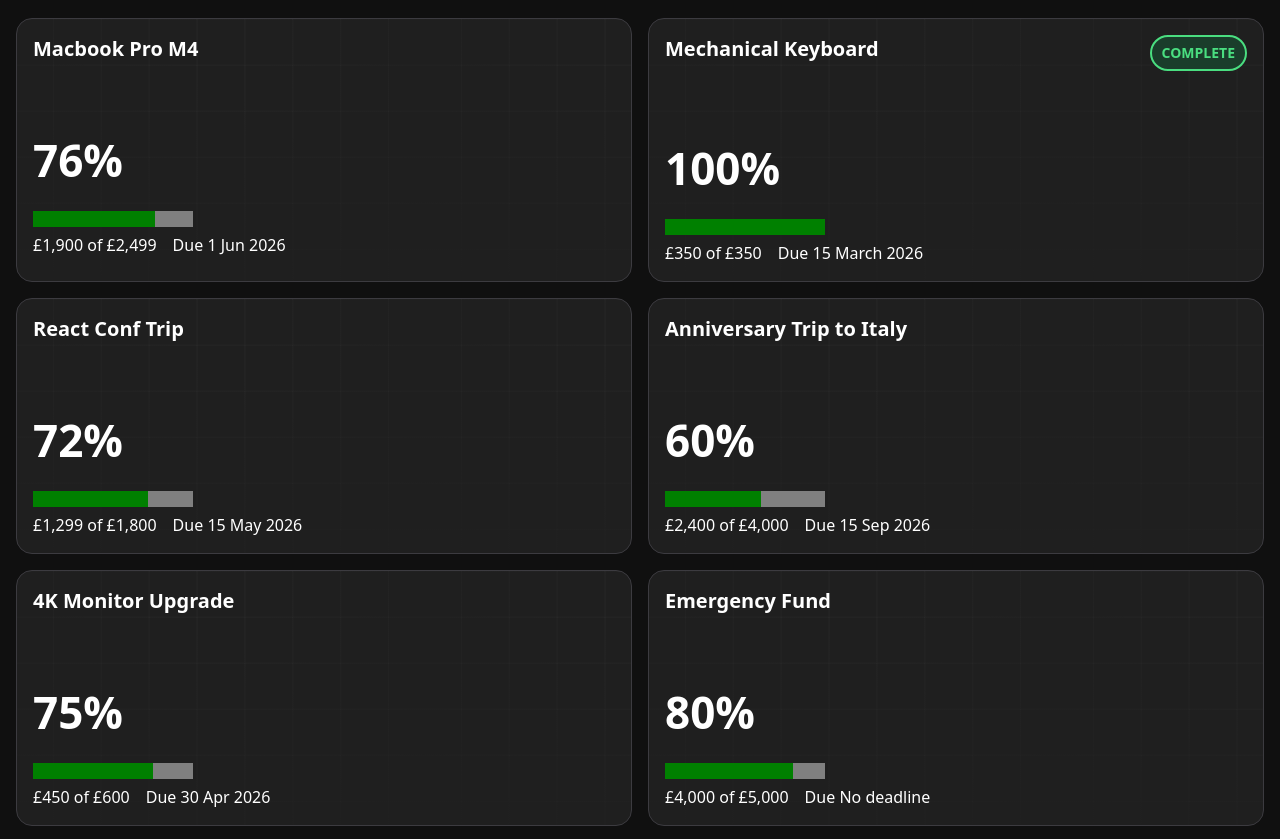
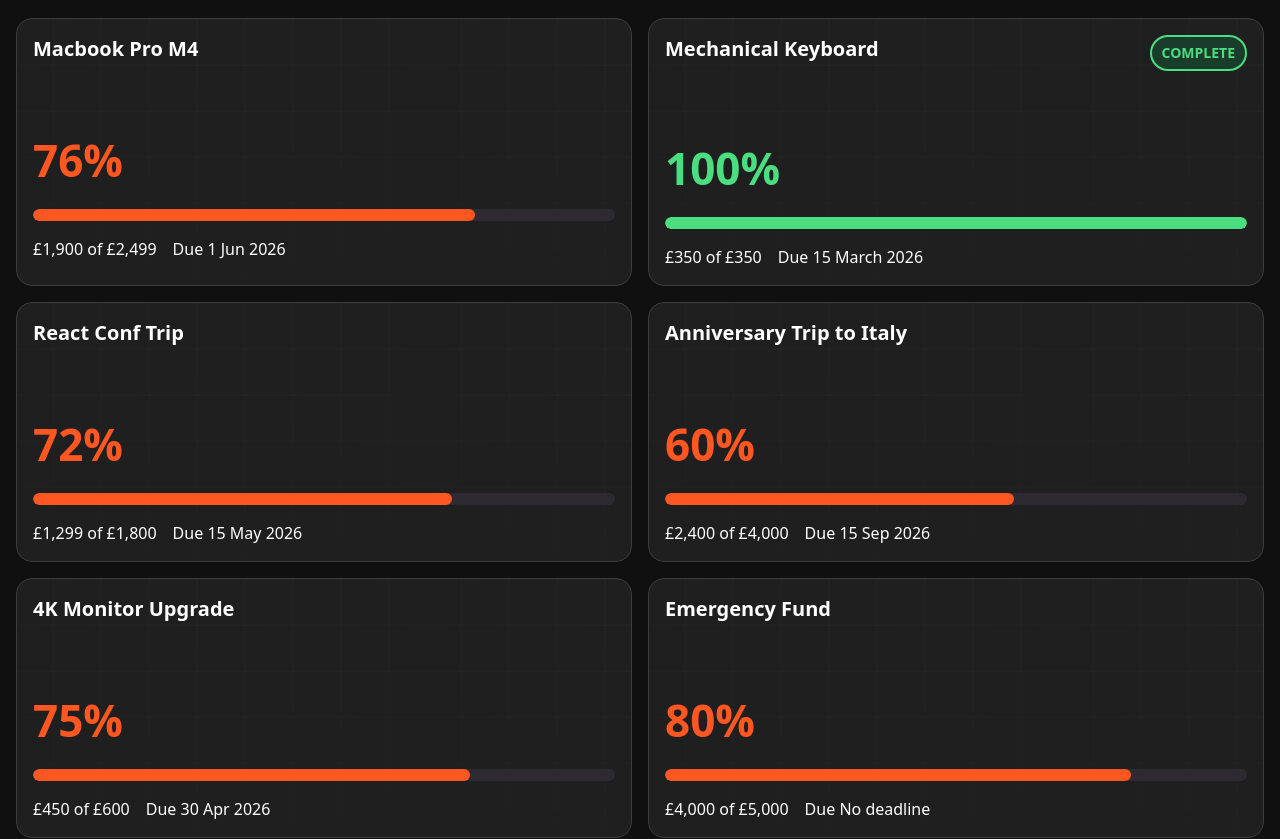
Before and after one commit to bradleyfowler/savings-tracker, a Next.js app: page / in a window 1280 px wide. Shown: the part 760-1599 px from the top of the page. Built offline with nearby package versions, Linux system fonts and the light colour scheme.

Commit message:
feat: add styles to progress bar

```diff
--- a/components/GoalCard/GoalCard.tsx
+++ b/components/GoalCard/GoalCard.tsx
@@ -11,6 +11,8 @@
   title: string;
   complete?: boolean;
 }) => {
+  const isComplete = progress === 100;
+
   return (
     <div className="rounded-2xl bg-[#1f1f1f] bg-[url('/pattern-grid.svg')] border border-solid border-[#3C3B40]">
       <div className="flex justify-between align-middle p-4 mb-8">
@@ -22,8 +24,15 @@
         )}
       </div>
       <div className="p-4">
-        <p className="text-[44px] mb-4 font-bold">{progress}%</p>
-        <progress value={progress} max="100"></progress>
+        <p className={`mb-4 text-[44px] font-bold ${isComplete ? "text-[#4ADE80]" : "text-[#ff5722]"}`}>
+          {progress}%
+        </p>
+        <div className="mb-4 h-3 w-full overflow-hidden rounded-full bg-[#2D2B31]">
+          <div
+            className={`h-3 rounded-full transition-all ${isComplete ? "bg-[#4ADE80]" : "bg-[#ff5722]"}`}
+            style={{ width: `${Math.min(progress, 100)}%` }}
+          />
+        </div>
         <div className="flex gap-4">
           <p>{amount}</p>
           <p>Due {dueDate}</p>
```
